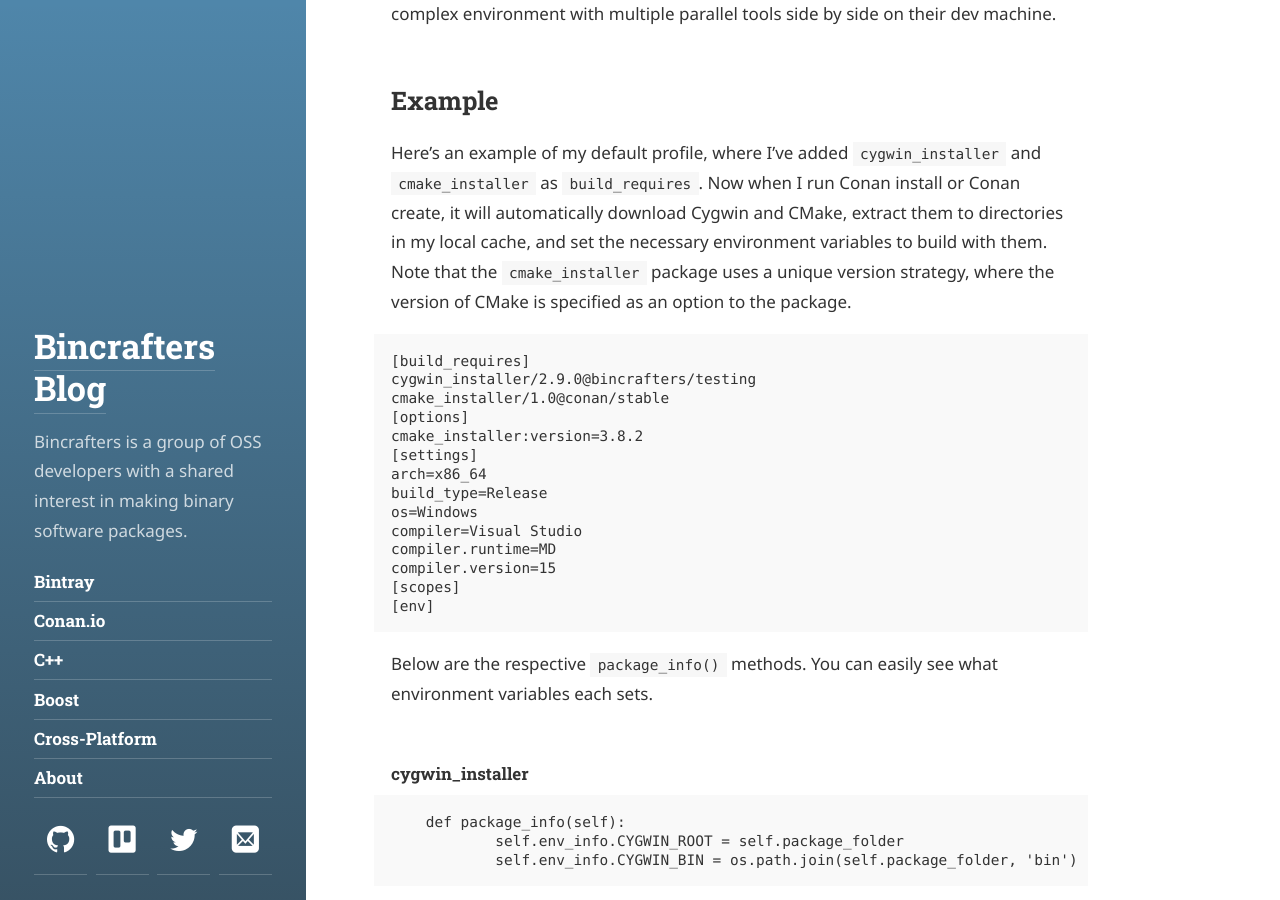
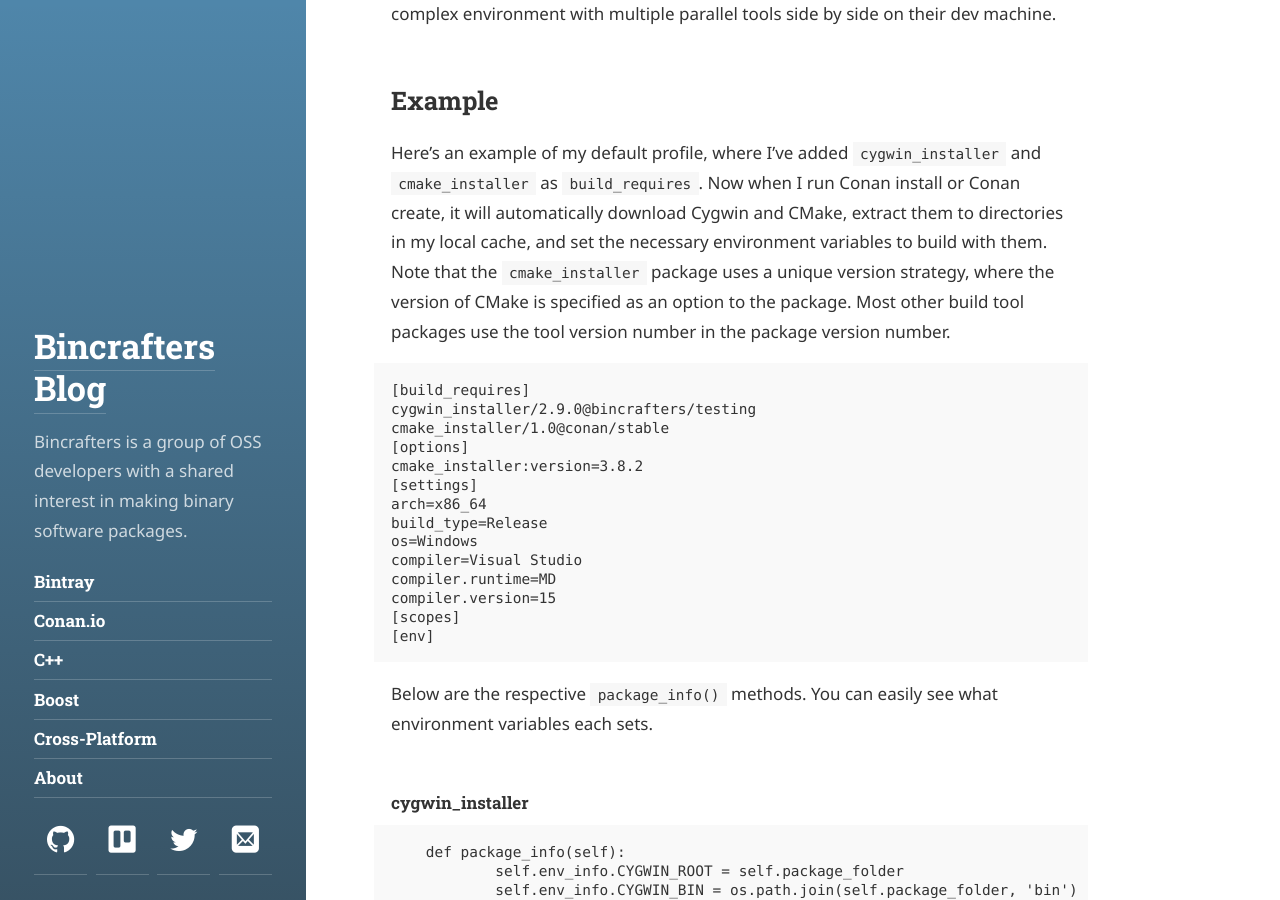
Before and after one commit to bincrafters/bincrafters.github.io, a Jekyll site: the page built from _posts/2017-11-27-Conan-Profiles-and-Build-Requires.md, in a window 1280 px wide and 900 px high, scrolled down 2203 px. Built offline with Jekyll 4.4.1, drawn with Linux system fonts in a browser that asks for light colours; some web fonts are replaced.

Commit message:
updated example

````diff
--- a/_posts/2017-11-27-Conan-Profiles-and-Build-Requires.md
+++ b/_posts/2017-11-27-Conan-Profiles-and-Build-Requires.md
@@ -23,7 +23,7 @@ Senior developers often have these problems well-tackled on their dev machines.
 
 ## Example
 
-Here's an example of my default profile, where I've added `cygwin_installer` and `cmake_installer` as `build_requires`.  Now when I run Conan install or Conan create, it will automatically download Cygwin and CMake, extract them to directories in my local cache, and set the necessary environment variables to build with them.  Note that the `cmake_installer` package uses a unique version strategy, where the version of CMake is specified as an option to the package.
+Here's an example of my default profile, where I've added `cygwin_installer` and `cmake_installer` as `build_requires`.  Now when I run Conan install or Conan create, it will automatically download Cygwin and CMake, extract them to directories in my local cache, and set the necessary environment variables to build with them.  Note that the `cmake_installer` package uses a unique version strategy, where the version of CMake is specified as an option to the package. Most other build tool packages use the tool version number in the package version number.
 
 ```
 [build_requires]
````
